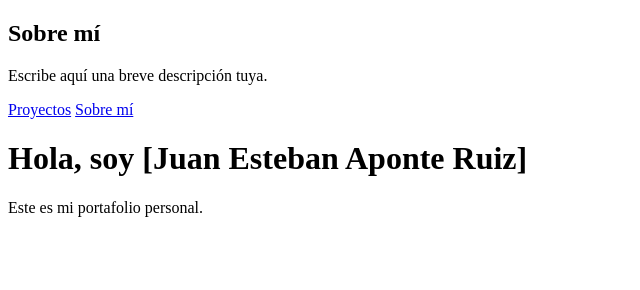
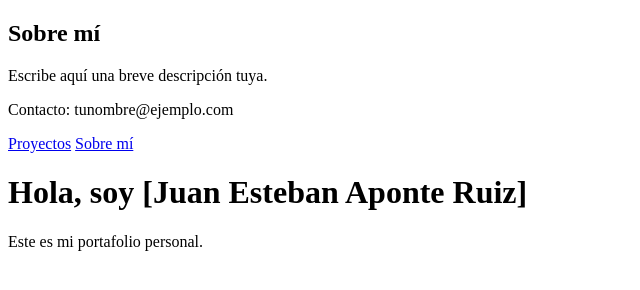
Before and after one commit to JuanesBD/Taller-2-Software, a plain HTML site: page index.html in a window 1280 px wide. Shown: the whole page, without its empty margins (0-640 px from the left). Drawn offline with Linux system fonts and the light colour scheme.

Commit message:
feat(footer): agrega pie de pagina con datos de contacto

```diff
--- a/index.html
+++ b/index.html
@@ -8,6 +8,9 @@
   <h2>Sobre mí</h2>
   <p>Escribe aquí una breve descripción tuya.</p>
 </section>
+<footer>
+  <p>Contacto: tunombre@ejemplo.com</p>
+</footer>
 <body>
     <header>
   <nav>
```
